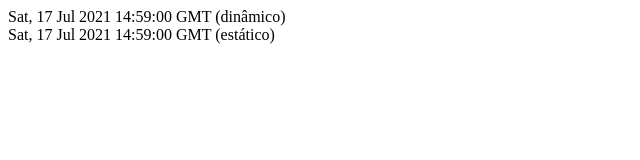
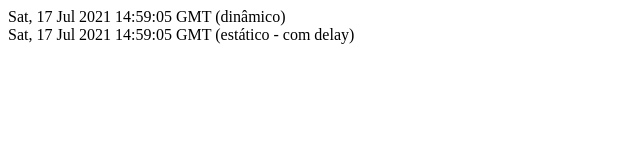
Before and after one commit to LucasDarela/double-page, a Next.js app: page /tempo in a window 1280 px wide. Shown: the top 160 px of the page, without its empty margins (0-640 px from the left). Built offline with nearby package versions, Linux system fonts and the light colour scheme.

Commit message:
adiciona delay

```diff
--- a/pages/tempo.js
+++ b/pages/tempo.js
@@ -6,13 +6,16 @@
     return(
         <div>
             <div>{dynamicDateString} (dinâmico)</div>
-            <div>{props.staticDateString} (estático)</div>
+            <div>{props.staticDateString} (estático - com delay)</div>
         </div>
     )
 }
 
-export function getStaticProps() {
-    console.log('> Passando pelo getStaticProps();')
+export async function getStaticProps() {
+    console.log('> Passando pelo getStaticProps();');
+    console.log('> Adicionando delay de 5 segundos');
+
+    await delay(5000);
     const staticDate = new Date ();
     const staticDateString = staticDate.toGMTString();
 
@@ -23,4 +26,6 @@
     }
 }
 
+const delay = ms => new Promise(resolve => setTimeout(resolve, ms));
+
 export default Tempo;
```
